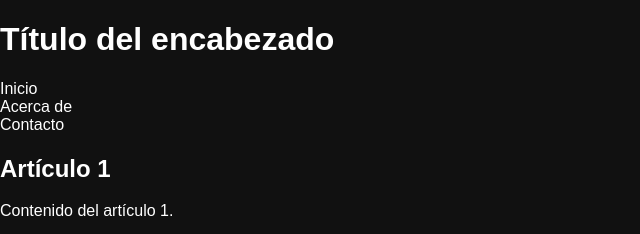
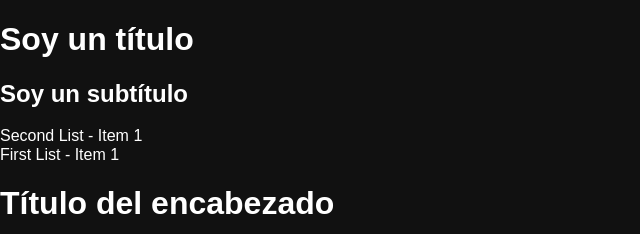
Before and after one commit to Oscar-Moreno/DOM, a website built with Vite: page src/index.html in a window 1280 px wide. Shown: the top 234 px of the page, without its empty margins (0-640 px from the left). Built offline with nearby package versions, Linux system fonts and the light colour scheme; some packages are replaced by stand-ins of ours.

Commit message:
dom-final

```diff
--- a/src/index.html
+++ b/src/index.html
@@ -9,18 +9,18 @@
     <title>Vite Template</title>
   </head>
   <body>
-    <!-- <header id="header" class="header">
+     <header id="header" class="header">
       <h1 id="main-title" class="title title--big">Soy un título</h1>
       <h2 id="main-subtitle" class="subtitle subtitle--big">Soy un subtítulo</h2>
       <h3 id="start-point" class="start">
-    </header> -->
+    </header>
 
-    <!-- <ul id="first-list">
+     <ul id="first-list">
       <li>First List - Item 1</li>
     </ul>
     <ul id="second-list">
       <li>Second List - Item 1</li>
-    </ul> -->
+    </ul>
     <header id="header">
       <h1>Título del encabezado</h1>
       <nav>
--- a/src/js/index.js
+++ b/src/js/index.js
@@ -4,25 +4,24 @@ import '../scss/styles.scss';
 // - Partiendo de este HTML selecciona en JavaScript el h3 y utilizándolo como punto de partida imprime la información de todos los elementos que hay en formato "familia": Soy un h3 con el id... y la clase... mi padre es un header con.... mi hermano es un h1 con....
 
 
+ const elementH3 = document.getElementById('start-point');
 
-// const elementH3 = document.getElementById('start-point');
-
-// console.log('Soy un h3 con el id ' + elementH3.id + ' y la clase' + elementH3.className + ' mi padre es un header con el id ' + elementH3.parentElement.id + ' y la clase ' + elementH3.parentElement.className + ' y mi hermano es un h1 con ' + elementH3.parentElement.children[0].id + ' que tiene la clase ' + elementH3.parentElement.children[0].className);
+console.log('Soy un h3 con el id ' + elementH3.id + ' y la clase' + elementH3.className + ' mi padre es un header con el id ' + elementH3.parentElement.id + ' y la clase ' + elementH3.parentElement.className + ' y mi hermano es un h1 con ' + elementH3.parentElement.children[0].id + ' que tiene la clase ' + elementH3.parentElement.children[0].className);
 
 
 
 
 
 // - Partiendo de esta lista, intercambia los textos de los li, deberás tener este resultado sin modificar a mano el HTML. Importante, no hay que mover el <li> sólo cambiar el contenido.
+const firstUl = document.getElementById ('first-list');
+const secondUl = document.getElementById ('second-list');
 
-// const firstUl = document.getElementById ('first-list')
-// const secondUl = document.getElementById ('second-list')
+const first = firstUl.textContent;
+const second = secondUl.textContent;
 
-// const first = firstUl.textContent
-// const second = secondUl.textContent
+firstUl.textContent= second;
+secondUl.textContent= first;
 
-// firstUl.textContent= second
-// secondUl.textContent= first
 
 
 
```
